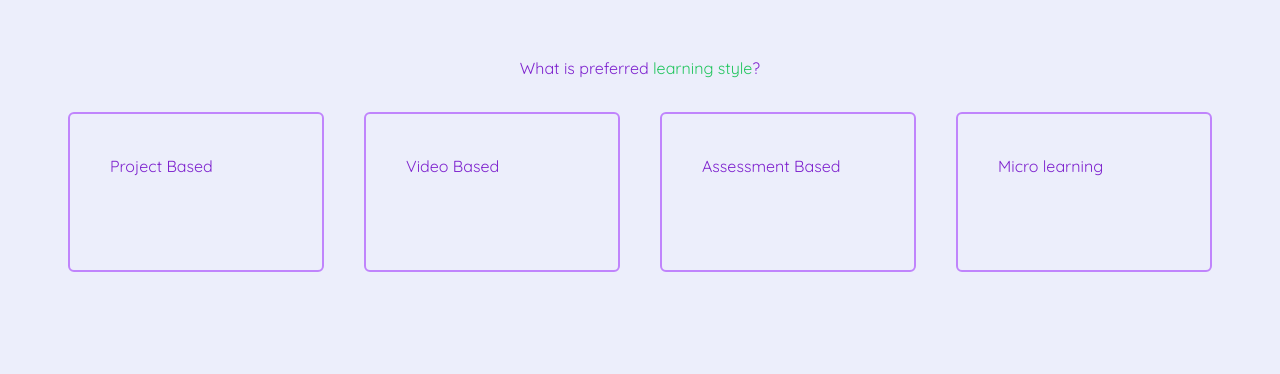
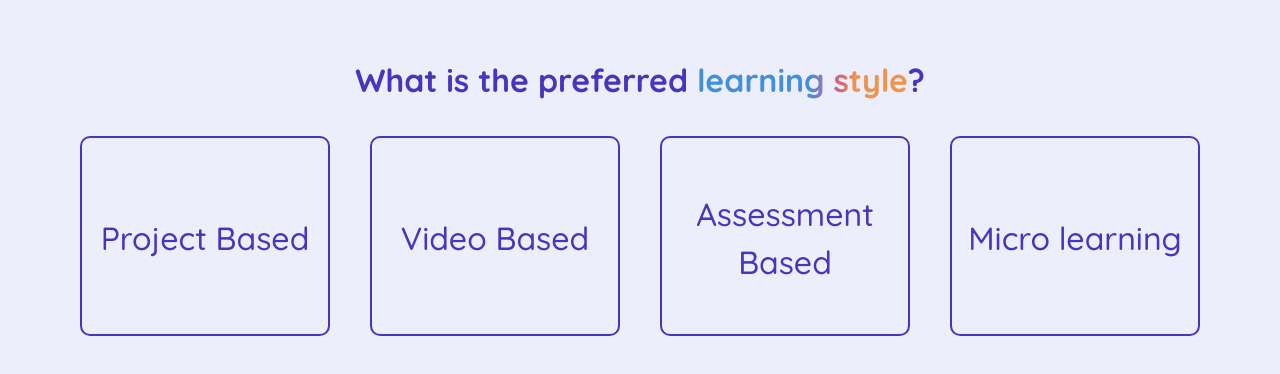
Before and after one commit to britzky/career-coach, a React (Vite) app in the folder frontend/career-coach/: page /learning-style in a window 1280 px wide. Shown: the top 374 px of the page. Built offline with nearby package versions, Linux system fonts and the light colour scheme.

Commit message:
Added styles to LearningStyle and finished LoadingScreen

```diff
--- a/frontend/career-coach/src/components/CareerInfoCard/CareerInfoCard.tsx
+++ b/frontend/career-coach/src/components/CareerInfoCard/CareerInfoCard.tsx
@@ -1,11 +1,18 @@
 interface CareerInfoCardProps {
   text: string;
+  tag: string;
+  onCardClick: (tag: string) => void;
 }
 
-export const CareerInfoCard: React.FC<CareerInfoCardProps> = ({text}) => {
+export const CareerInfoCard: React.FC<CareerInfoCardProps> = ({ text, tag, onCardClick }) => {
   return (
-      <div className="border-2 border-purple-400 w-64 h-40 p-10 rounded-md">
-        <p className="text-purple-700">{text}</p>
+      <div
+        className="border-2 border-purpleText w-[250px] h-[200px] rounded-[10px] cursor-pointer"
+        onClick={() => onCardClick(tag)}
+      >
+        <div className="flex justify-center items-center min-h-[200px]">
+          <p className="text-purpleText text-base font-medium text-center">{text}</p>
+        </div>
       </div>
   )
 }
--- a/frontend/career-coach/src/pages/LearningStyle/LearningStyle.tsx
+++ b/frontend/career-coach/src/pages/LearningStyle/LearningStyle.tsx
@@ -1,24 +1,36 @@
+import { useEffect } from 'react';
 import { CareerInfoCard } from '../../components'
+import { useCareerDetails } from '../../context/CareerContext';
 
 export const LearningStyle = () => {
+  const  { careerDetails, updateCareer } = useCareerDetails()
+
+  const handleCardClick = (tag: string) => {
+    updateCareer('preferred_learning_style', tag)
+  }
+  // remove before shipping to production
+  useEffect(() => {
+    console.log(careerDetails)
+  }, [careerDetails])
+
   return (
     <div className="flex justify-center min-h-screen w-full mt-14">
       <div className="flex flex-col">
         <div className="flex justify-center mb-8">
-          <p className="text-purple-700">What is preferred <span className="text-green-500">learning style</span>?</p>
+          <p className="text-purpleText text-base font-bold">What is the preferred <span className="bg-learning-style gradient-text">learning style</span>?</p>
         </div>
         <div className="flex gap-10 justify-center">
           <div>
-            <CareerInfoCard text="Project Based" />
+            <CareerInfoCard text="Project Based" tag="project" onCardClick={handleCardClick}/>
           </div>
           <div>
-            <CareerInfoCard text="Video Based" />
+            <CareerInfoCard text="Video Based" tag="video" onCardClick={handleCardClick} />
           </div>
           <div>
-            <CareerInfoCard text="Assessment Based" />
+            <CareerInfoCard text="Assessment Based" tag="Assessment" onCardClick={handleCardClick} />
           </div>
           <div>
-            <CareerInfoCard text="Micro learning" />
+            <CareerInfoCard text="Micro learning" tag="micro learning" onCardClick={handleCardClick} />
           </div>
         </div>
       </div>
--- a/frontend/career-coach/src/pages/LoadingScreen/LoadingScreen.tsx
+++ b/frontend/career-coach/src/pages/LoadingScreen/LoadingScreen.tsx
@@ -23,20 +23,24 @@ export const LoadingScreen = () => {
 
   useEffect(() => {
     fetchQuote();
-    const interval = setInterval(fetchQuote, 10000);
+    const interval = setInterval(fetchQuote, 20000);
 
     return () => clearInterval(interval);
   }, [])
-  console.log(quote)
+
+
   return (
-    <div>
-      <p>LoadingScreen</p>
-      {quote &&
-      <>
-      <blockquote>{quote.quote}</blockquote>
-      <p>{quote.author}</p>
-      </>
-      }
+    <div className="flex justify-center mt-14">
+      <div className="flex-col items-center">
+        <div className="self-center">
+          <p className="text-purpleText font-bold text-xl text-center">Loading your results...</p>
+        </div>
+        {quote &&
+        <div className="my-12">
+        <blockquote className="bg-loading-screen-quote gradient-text text-base font-bold">"{quote.quote}" - {quote.author}</blockquote>
+        </div>
+        }
+      </div>
     </div>
   )
 }
```
